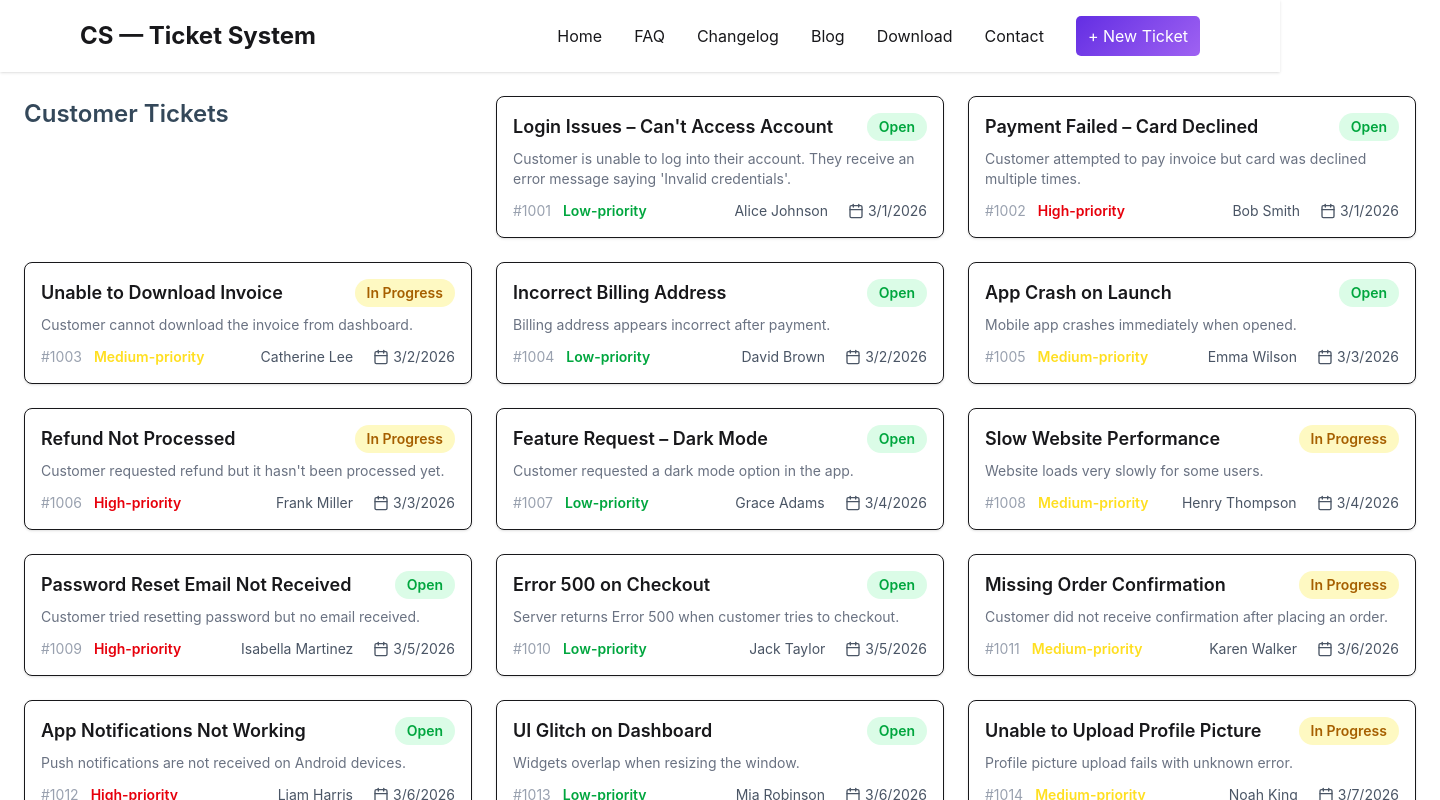
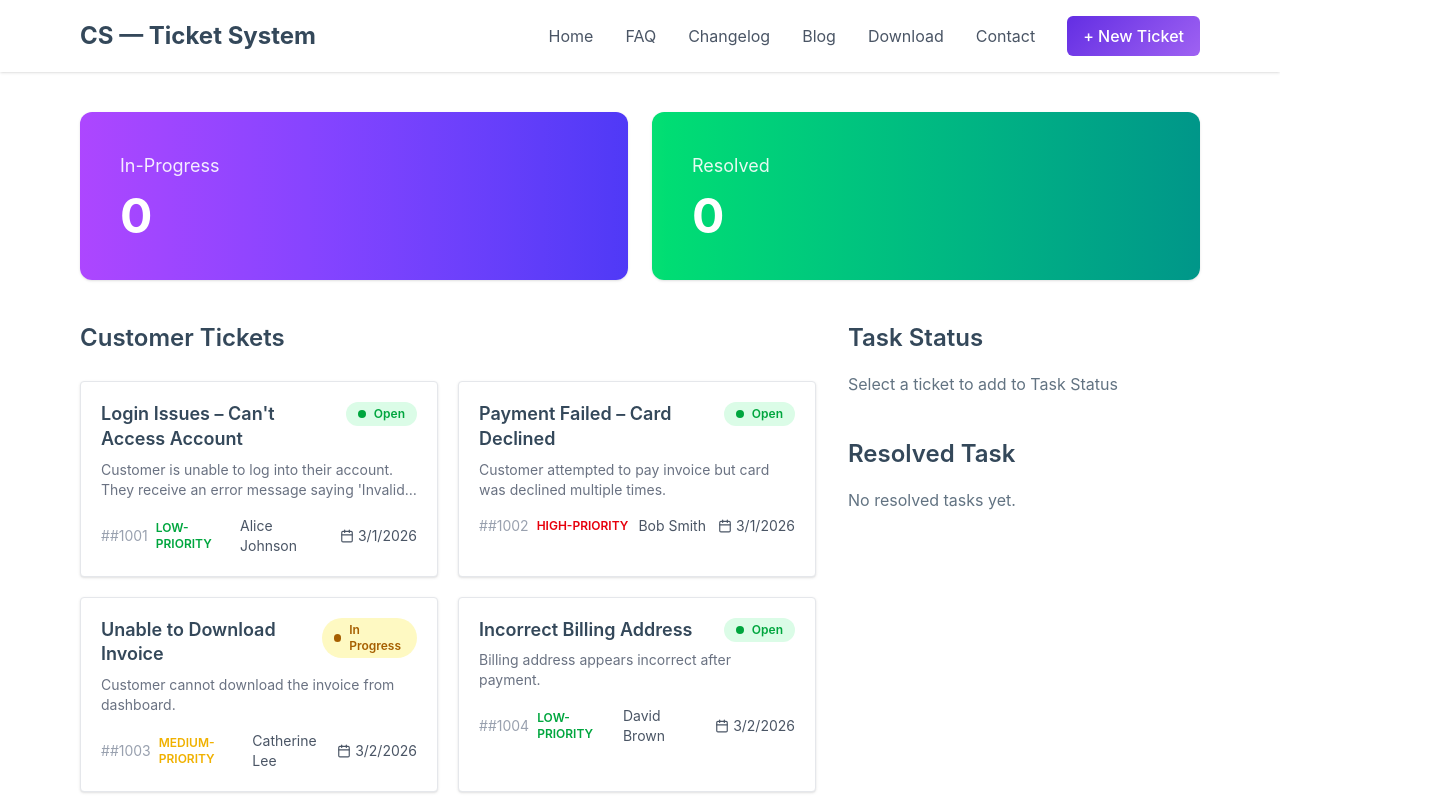
Before and after one commit to Tanvin-Chowdhury/customer-support-zone, a React (Vite) app: page / in a window 1280 px wide. Shown: the top 800 px of the page, 1440 px wide, since content can reach past the window. Built offline with nearby package versions, Linux system fonts and the light colour scheme.

Commit message:
complete ui design without cart

```diff
--- a/src/App.css
+++ b/src/App.css
@@ -7,3 +7,11 @@
 .ul{
   color: #A1A1AA;
 }
+
+.text-color-p{
+  color: #627382;
+}
+
+.text-color-h{
+  color: #34485A;
+}
--- a/src/App.jsx
+++ b/src/App.jsx
@@ -1,8 +1,11 @@
-import { Suspense } from "react";
+import { Suspense, useMemo } from "react";
 import "./App.css";
 import Footer from "./Components/Footer/Footer";
 import Navbar from "./Components/Navbar/Navbar";
 import Tickets from "./Components/Tickets/Tickets";
+import TaskStatus from "./Components/TaskStatus/TaskStatus";
+import ResolveTask from "./Components/ResolveTask/ResolveTask";
+import Progress from "./Components/Progress/Progress";
 
 const fetchData = async () => {
   const res = await fetch("/ticketData.json");
@@ -10,17 +13,34 @@ const fetchData = async () => {
 };
 
 function App() {
-  const ticketPromise = fetchData();
+  const ticketPromise = useMemo(() => fetchData(), []);
 
   return (
     <>
-      <Navbar></Navbar>
-      <Suspense
-        fallback={<span className="loading loading-spinner loading-xl"></span>}
-      >
-        <Tickets ticketPromise={ticketPromise}></Tickets>
-      </Suspense>
-      <Footer></Footer>
+      <Navbar />
+
+      <div className="max-w-[1440px] mx-auto px-[80px]">
+        <Progress />
+
+        <div className="grid grid-cols-1 lg:grid-cols-3 gap-8 mt-8">
+          <Suspense
+            fallback={
+              <span className="loading loading-spinner loading-xl"></span>
+            }
+          >
+            <div className="lg:col-span-2">
+              <Tickets ticketPromise={ticketPromise} />
+            </div>
+          </Suspense>
+
+          <div>
+            <TaskStatus />
+            <ResolveTask />
+          </div>
+        </div>
+      </div>
+
+      <Footer />
     </>
   );
 }
--- a/src/Components/Navbar/Navbar.jsx
+++ b/src/Components/Navbar/Navbar.jsx
@@ -2,20 +2,39 @@ import React from "react";
 
 const Navbar = () => {
   return (
-    <div className="navbar bg-base-100 shadow-sm px-[80px] py-[16px]">
-      <div className="flex-1">
-        <a className="font-bold text-[24px] text-xl">CS — Ticket System</a>
-      </div>
-      <div className="flex items-center gap-[32px]">
-        <a href="">Home</a>
-        <a href="">FAQ</a>
-        <a href="">Changelog</a>
-        <a href="">Blog</a>
-        <a href="">Download</a>
-        <a href="">Contact</a>
-        <button className="bg-[linear-gradient(135deg,#632EE3_0%,#9F62F2_100%)] text-white p-2 px-3 rounded-[5px] text-center">
-          + New Ticket
-        </button>
+    <div className="bg-base-100 shadow-sm">
+      <div className="max-w-[1440px] mx-auto flex items-center justify-between px-[80px] py-[16px]">
+        {/* Logo */}
+        <div>
+          <h1 className="font-bold text-[24px] text-[#34485A]">
+            CS — Ticket System
+          </h1>
+        </div>
+
+        <div className="flex items-center text-[16px] gap-[32px] text-[14px] text-gray-600">
+          <a className="hover:text-black" href="">
+            Home
+          </a>
+          <a className="hover:text-black" href="">
+            FAQ
+          </a>
+          <a className="hover:text-black" href="">
+            Changelog
+          </a>
+          <a className="hover:text-black" href="">
+            Blog
+          </a>
+          <a className="hover:text-black" href="">
+            Download
+          </a>
+          <a className="hover:text-black" href="">
+            Contact
+          </a>
+
+          <button className="bg-[linear-gradient(135deg,#632EE3_0%,#9F62F2_100%)] text-white px-4 py-2 rounded-md font-medium">
+            + New Ticket
+          </button>
+        </div>
       </div>
     </div>
   );
--- /dev/null
+++ b/src/Components/Progress/Progress.jsx
@@ -0,0 +1,21 @@
+import React from "react";
+
+const Progress = () => {
+  return (
+    <div className="grid grid-cols-1 md:grid-cols-2 gap-6 mt-10 mb-10">
+      {/* In Progress */}
+      <div className="bg-gradient-to-r from-purple-500 to-indigo-600 text-white rounded-xl shadow p-10">
+        <p className="text-lg opacity-90">In-Progress</p>
+        <h1 className="text-5xl font-bold mt-3">0</h1>
+      </div>
+
+      {/* Resolved */}
+      <div className="bg-gradient-to-r from-green-400 to-teal-600 text-white rounded-xl shadow p-10">
+        <p className="text-lg opacity-90">Resolved</p>
+        <h1 className="text-5xl font-bold mt-3">0</h1>
+      </div>
+    </div>
+  );
+};
+
+export default Progress;
--- /dev/null
+++ b/src/Components/ResolveTask/ResolveTask.jsx
@@ -0,0 +1,14 @@
+import React from "react";
+
+const ResolveTask = () => {
+  return (
+    <div>
+      <h2 className="text-color-h font-semibold text-[24px] mb-[16px]">
+        Resolved Task
+      </h2>
+      <p className="text-color-p text-[16px]">No resolved tasks yet.</p>
+    </div>
+  );
+};
+
+export default ResolveTask;
--- /dev/null
+++ b/src/Components/TaskStatus/TaskStatus.jsx
@@ -0,0 +1,16 @@
+import React from "react";
+
+const TaskStatus = () => {
+  return (
+    <div className="mb-10">
+      <h2 className="text-color-h font-semibold text-[24px] mb-[16px]">
+        Task Status
+      </h2>
+      <p className="text-color-p text-[16px]">
+        Select a ticket to add to Task Status
+      </p>
+    </div>
+  );
+};
+
+export default TaskStatus;
--- a/src/Components/Ticket/Ticket.jsx
+++ b/src/Components/Ticket/Ticket.jsx
@@ -4,44 +4,59 @@ import React from "react";
 const Ticket = ({ ticket }) => {
   const priorityColors = {
     "Low-priority": "text-green-600",
-    "Medium-priority": "text-yellow-300",
+    "Medium-priority": "text-yellow-500",
     "High-priority": "text-red-600",
   };
 
+  const statusStyles = {
+    Open: "bg-green-100 text-green-600",
+    "In Progress": "bg-yellow-100 text-yellow-700",
+    Resolved: "bg-red-100 text-red-600",
+  };
+
   return (
-    <div className="flex flex-col">
-      <div className="bg-white p-4 rounded-lg shadow border">
-        <div className="flex justify-between ">
-          <h3 className="font-semibold text-[18px]">{ticket.title}</h3>
+    <div className="bg-white p-5 rounded-sm border border-gray-200 shadow-sm hover:shadow-md transition">
+      <div className="flex justify-between items-start gap-3">
+        <h3 className="font-semibold text-[18px] text-[#34485A] leading-snug">
+          {ticket?.title}
+        </h3>
+
+        <div
+          className={`flex items-center gap-2 px-3 py-[4px] rounded-full text-xs font-semibold
+          ${statusStyles[ticket?.status] || "bg-gray-100 text-gray-600"}`}
+        >
+          <span className="w-2 h-2 rounded-full bg-current"></span>
+          {ticket?.status}
+        </div>
+      </div>
+
+      {/* Description */}
+      <p className="text-sm text-gray-500 mt-2 line-clamp-2">
+        {ticket?.description}
+      </p>
+
+      {/* Footer */}
+      <div className="flex justify-between items-center mt-4 text-sm">
+        {/* Ticket number + priority */}
+        <div className="flex items-center gap-2 text-gray-400">
+          <span>#{ticket?.ticketNo}</span>
+
           <span
-            className={`text-sm font-semibold px-3 py-1 rounded-full ${
-              ticket.status === "Open"
-                ? "bg-green-100 text-green-600"
-                : "bg-yellow-100 text-yellow-700"
-            }`}
+            className={`text-xs font-semibold
+            ${priorityColors[ticket?.priority] || "text-gray-500"}`}
           >
-            {ticket.status}
+            {ticket?.priority?.toUpperCase()}
           </span>
         </div>
 
-        <p className="text-sm text-gray-500 mt-2">{ticket.description}</p>
+        {/* Customer + date */}
+        <div className="flex items-center gap-3 text-gray-600">
+          <span>{ticket?.customer}</span>
 
-        <div className="flex justify-between mt-3">
-          <div className="text-sm text-gray-400">
-            <span>{ticket.ticketNo}</span>
-            <span
-              className={`text-sm font-semibold px-3 py-1 rounded-full ${priorityColors[ticket.priority] || "text-gray-600"}`}
-            >
-              {ticket.priority}
-            </span>
-          </div>
-          <div className="flex items-center gap-5 text-sm text-gray-600">
-            <span>{ticket.customer}</span>
-            <span className="flex items-center gap-1">
-              <Calendar size={16} />
-              {new Date(ticket.createdAt).toLocaleDateString()}{" "}
-            </span>
-          </div>
+          <span className="flex items-center gap-1">
+            <Calendar size={14} />
+            {new Date(ticket?.createdAt).toLocaleDateString("en-US")}
+          </span>
         </div>
       </div>
     </div>
--- a/src/Components/Tickets/Tickets.jsx
+++ b/src/Components/Tickets/Tickets.jsx
@@ -2,17 +2,19 @@ import React, { use } from "react";
 import Ticket from "../Ticket/Ticket";
 
 const Tickets = ({ ticketPromise }) => {
-  const ticketData = use(ticketPromise);
+  const ticketData = use(ticketPromise) || [];
 
-  console.log(ticketData);
   return (
-    <div className="mx-auto w-[1440px] grid grid-cols-1 md:grid-cols-2 lg:grid-cols-3 gap-6 p-6">
-      <h2 className="font-semibold text-[#34485A] text-[24px]">
+    <div>
+      <h2 className="font-semibold mb-[25px] text-[#34485A] text-[24px]">
         Customer Tickets
       </h2>
-      {ticketData.map((ticket) => (
-        <Ticket ticket={ticket} key={ticket.id}></Ticket>
-      ))}
+
+      <div className="grid grid-cols-1 md:grid-cols-2 gap-5">
+        {ticketData.map((ticket) => (
+          <Ticket key={ticket.id} ticket={ticket} />
+        ))}
+      </div>
     </div>
   );
 };
```
